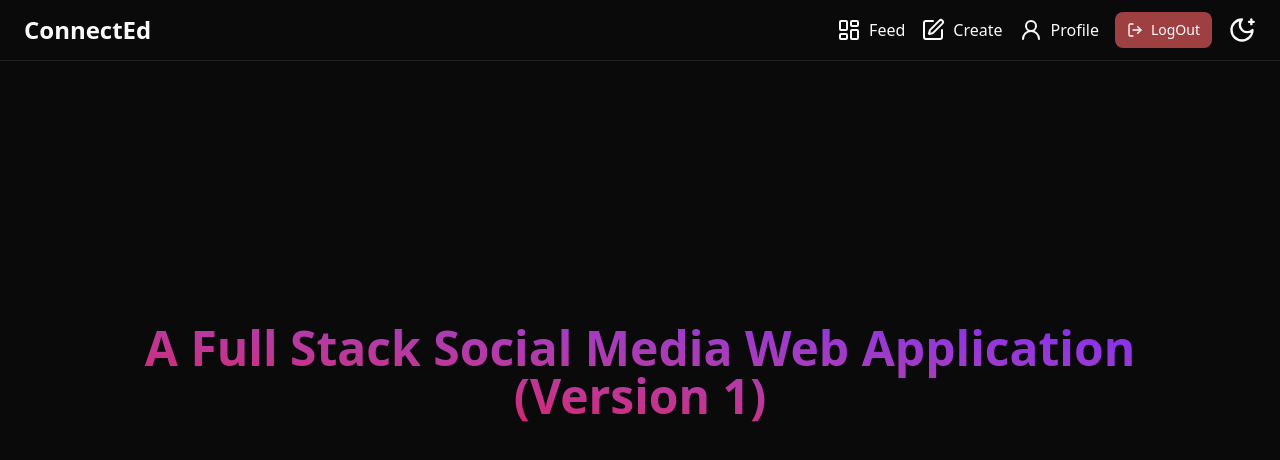
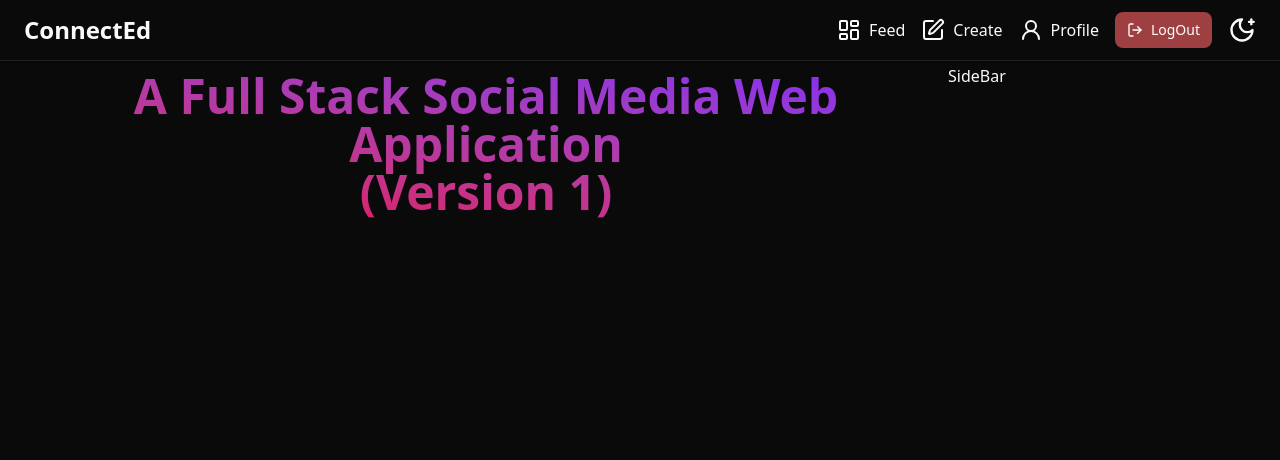
Before and after one commit to MrSaikatS/connected-fsweb-v1, a Next.js app: page / in a window 1280 px wide. Shown: the top 460 px of the page. Built offline with nearby package versions, Linux system fonts and the light colour scheme.

Commit message:
feed layout and sidebar

```diff
--- a/src/app/(feed)/layout.tsx
+++ b/src/app/(feed)/layout.tsx
@@ -6,7 +6,11 @@ const FeedLayout = ({ children }: LayoutProps) => {
     <>
       <AppHeader />
 
-      <main className="mx-auto max-w-7xl px-6 py-3">{children}</main>
+      <div className="mx-auto max-w-7xl px-6 py-16 md:grid md:grid-cols-4">
+        <main className="md:col-span-3">{children}</main>
+
+        <aside className="hidden md:col-span-1 md:block">SideBar</aside>
+      </div>
     </>
   );
 };
--- a/src/app/(feed)/page.tsx
+++ b/src/app/(feed)/page.tsx
@@ -7,7 +7,7 @@ export const metadata: Metadata = {
 
 const page = () => {
   return (
-    <section className="grid h-[90dvh] place-items-center">
+    <section className="grid place-items-center">
       <div className="bg-gradient-to-tr from-rose-600 to-violet-600 bg-clip-text p-2">
         <div className="text-center text-5xl font-bold text-transparent">
           A Full Stack Social Media Web Application
```
